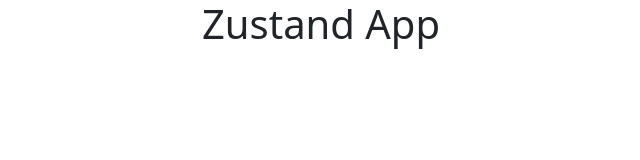
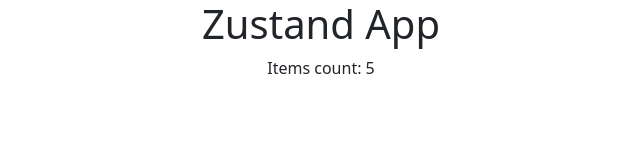
Before and after one commit to GrishaAngelovGH/Zustand-App, a React (Create React App) app: page / in a window 1280 px wide. Shown: the top 160 px of the page, without its empty margins (319-959 px from the left). Built offline with nearby package versions, Linux system fonts and the light colour scheme.

Commit message:
Create zustand store

```diff
--- a/src/App.js
+++ b/src/App.js
@@ -1,8 +1,13 @@
+import useStore from "hooks/useStore"
+
 function App() {
+  const items = useStore((state) => state.items)
+
   return (
     <div className="row g-0 justify-content-center">
       <div className="col-md-6">
         <h1 className="text-center">Zustand App</h1>
+        <p className="text-center">Items count: {items.length}</p>
       </div>
     </div>
   );
--- /dev/null
+++ b/src/hooks/useStore.js
@@ -0,0 +1,13 @@
+import { create } from "zustand"
+
+const useStore = create(() => ({
+  items: [
+    { id: 1, title: "Item 1", quantity: 0, marked: false },
+    { id: 2, title: "Item 2", quantity: 0, marked: false },
+    { id: 3, title: "Item 3", quantity: 0, marked: false },
+    { id: 4, title: "Item 4", quantity: 0, marked: false },
+    { id: 5, title: "Item 5", quantity: 0, marked: false }
+  ]
+}))
+
+export default useStore
```
